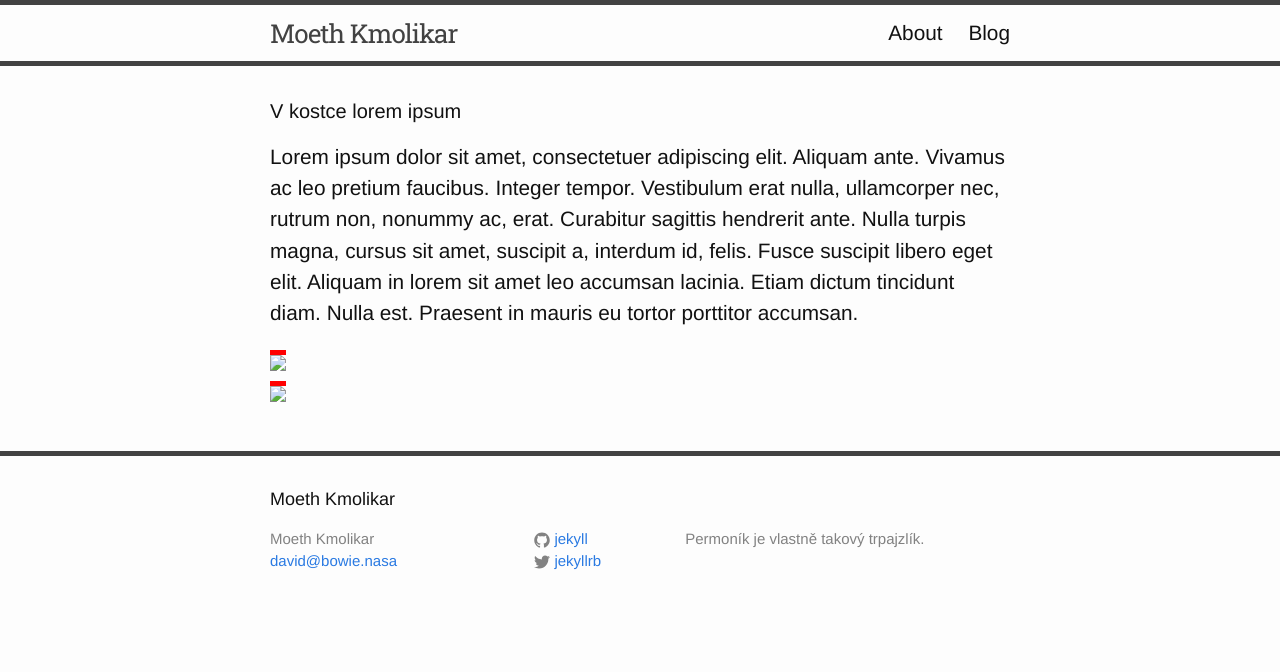
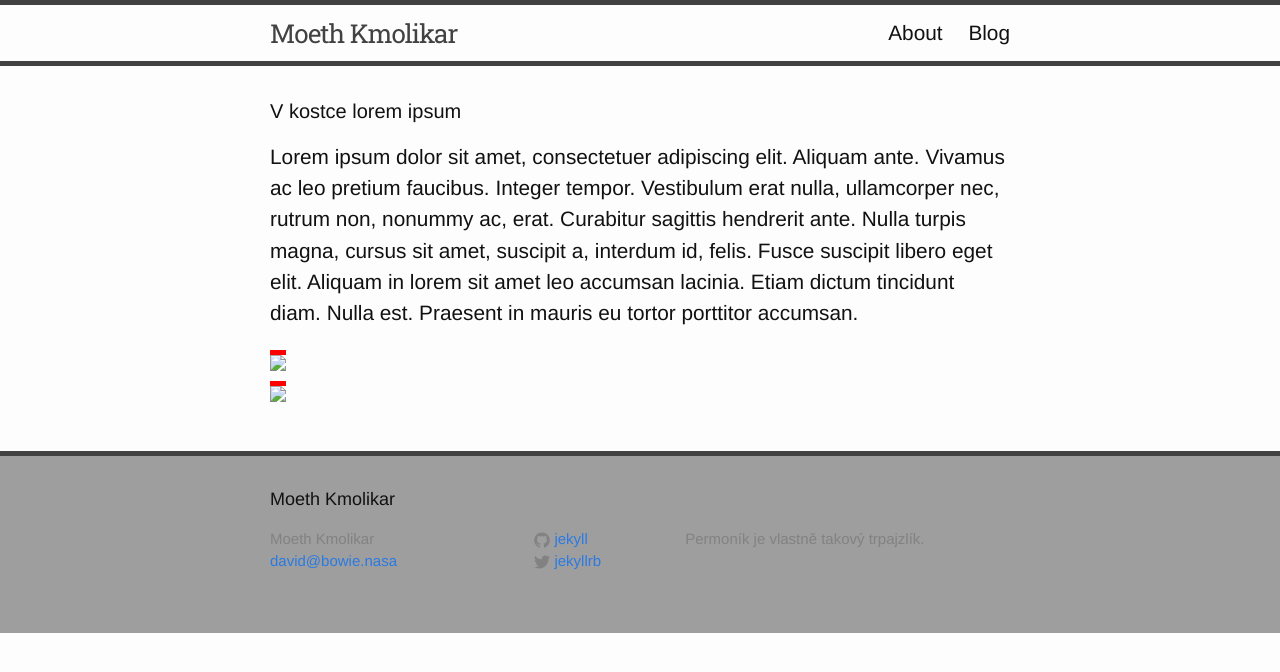
Before and after one commit to shm1ck/my-first-repo.github.io, a Jekyll site: the page built from index.html, in a window 1280 px wide. Shown: the top 672 px of the page. Built offline with Jekyll 4.4.1, drawn with Linux system fonts in a browser that asks for light colours; some web fonts are replaced.

Commit message:
Update _layout.scss

```diff
--- a/_sass/_layout.scss
+++ b/_sass/_layout.scss
@@ -102,6 +102,7 @@
 .site-footer {
     border-top: 5px solid $grey-color-dark;
     padding: $spacing-unit 0;
+    background-image: url("{% include dotsbg.png %}")
 }
 
 .footer-heading {
```
